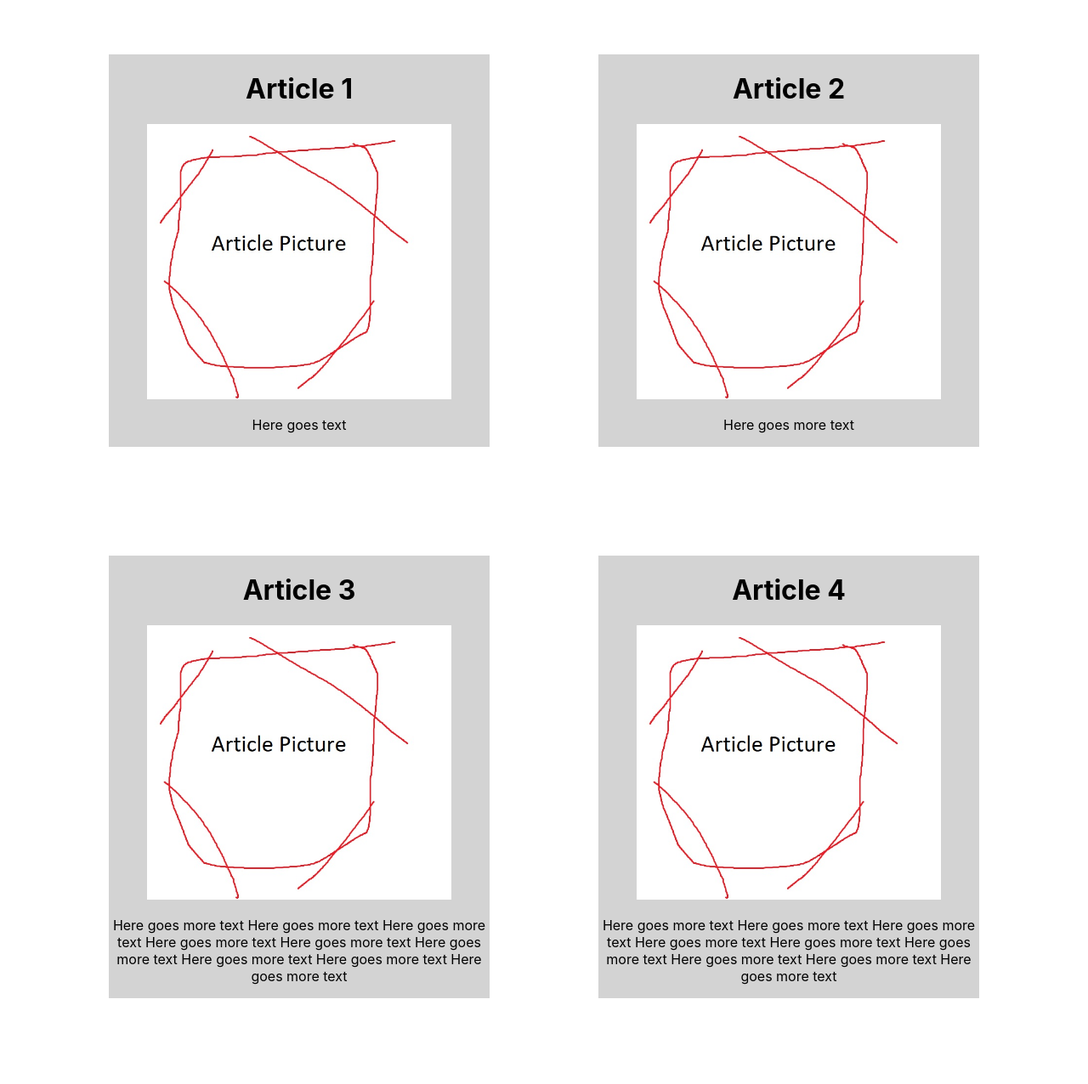
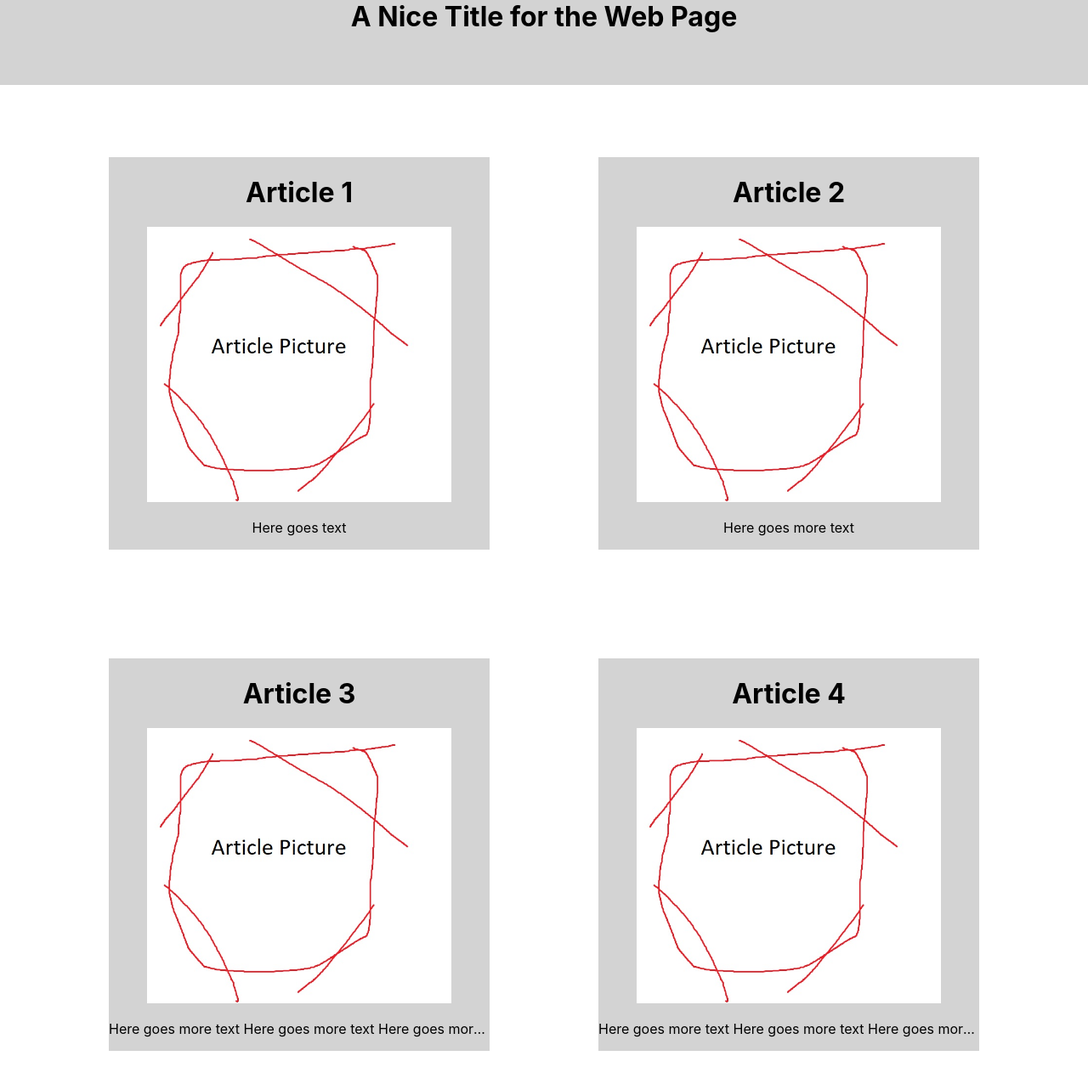
Before and after one commit to ForeztNoize/CMS-Test, a React (Create React App) app: page / in a window 1280 px wide. Shown: the top 1276 px of the page at 85% size. Before the commit the page ends 1239 px from the top, so only its background shows below. Built offline with nearby package versions, Linux system fonts and the light colour scheme.

Commit message:
Text-overflow for articleContent

```diff
--- a/src/App.css
+++ b/src/App.css
@@ -13,6 +13,12 @@
   }
 }
 
+#title{
+  margin-top: 0%;
+  height: 100px;
+  background-color: lightgray;
+}
+
 /* Styling for the articles wrapper div */
 #articles{
   display: flex;
@@ -21,15 +27,21 @@
   justify-content: center;
 }
 
-#articleContent > img{
-  width: 80%;
-}
 
 /* Styling for the article thumbnails */
 #articleContent{
   background-color:lightgray;
   margin: 5%;
   width: 35%;
+}
+
+#articleContent > img{
+  width: 80%;
+}
+#articleContent > p{
+  white-space: nowrap;
+  overflow: hidden;
+  text-overflow: ellipsis;
 }
 
 .App-header {
--- a/src/App.js
+++ b/src/App.js
@@ -4,6 +4,7 @@ import './App.css';
 function App() {
   return (
     <div className="App">
+      <h1 id="title">A Nice Title for the Web Page</h1>
       <ArticlesList/>
     </div>
   );
```
